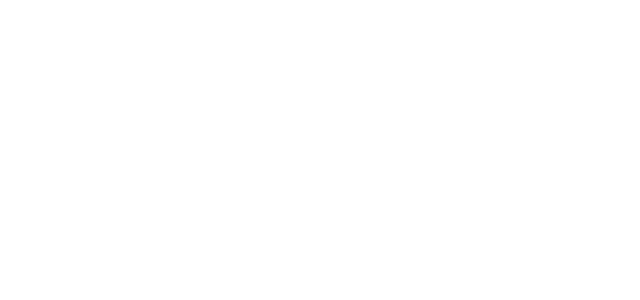
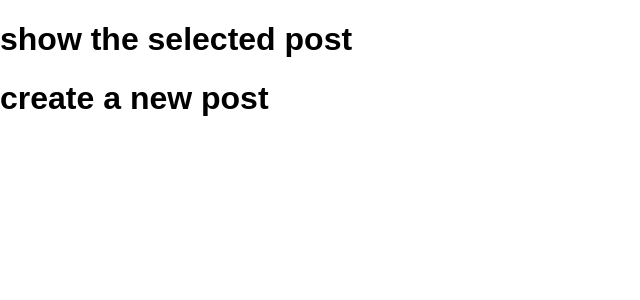
Before and after one commit to laszlosuslecz/udacity-redux-project, a React (Create React App) app in the folder frontend/: page /posts/new in a window 1280 px wide. Shown: the top 300 px of the page, without its empty margins (0-640 px from the left). Built offline with nearby package versions, Linux system fonts and the light colour scheme.

Commit message:
feat: complete routing with starter components

```diff
--- a/frontend/src/App.js
+++ b/frontend/src/App.js
@@ -1,6 +1,10 @@
 import React, { Component } from 'react'
 import { Route } from 'react-router-dom'
 import MainSection from './components/MainSection'
+import CategoryView from './components/CategoryView'
+import PostDetail from './components/PostDetail'
+import PostNew from './components/PostNew'
+import PostEdit from './components/PostEdit'
 
 class App extends Component {
   render() {
@@ -9,6 +13,10 @@
         <Route exact path='/' render={() => (
           <MainSection />
         )}/>
+        <Route exact path='/:category' component={ CategoryView } />
+        <Route exact path='/:category/:post_id' component={ PostDetail } />
+        <Route exact path='/posts/new' component={ PostNew } />
+        <Route exact path='/posts/edit' component={ PostEdit } />
       </div>
     )
   }
--- /dev/null
+++ b/frontend/src/components/CategoryView.js
@@ -0,0 +1,11 @@
+import React, { Component } from 'react'
+
+class CategoryView extends Component {
+  render() {
+    return (
+      <h1>This page show posts filtered to the selected category</h1>
+    )
+  }
+}
+
+export default CategoryView
--- /dev/null
+++ b/frontend/src/components/PostDetail.js
@@ -0,0 +1,11 @@
+import React, { Component } from 'react'
+
+class PostDetail extends Component {
+  render() {
+    return (
+      <h1>show the selected post</h1>
+    )
+  }
+}
+
+export default PostDetail
--- /dev/null
+++ b/frontend/src/components/PostEdit.js
@@ -0,0 +1,11 @@
+import React, { Component } from 'react'
+
+class PostEdit extends Component {
+  render() {
+    return (
+      <h1>edit the selected post</h1>
+    )
+  }
+}
+
+export default PostEdit
--- /dev/null
+++ b/frontend/src/components/PostNew.js
@@ -0,0 +1,11 @@
+import React, { Component } from 'react'
+
+class PostNew extends Component {
+  render() {
+    return (
+      <h1>create a new post</h1>
+    )
+  }
+}
+
+export default PostNew
```
